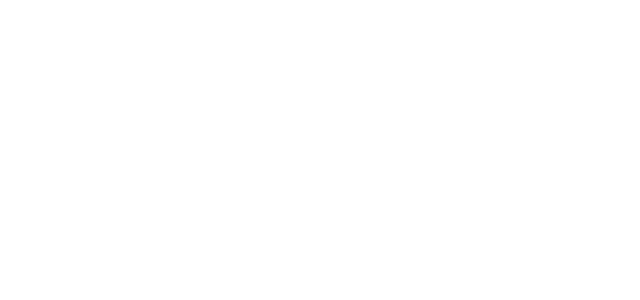
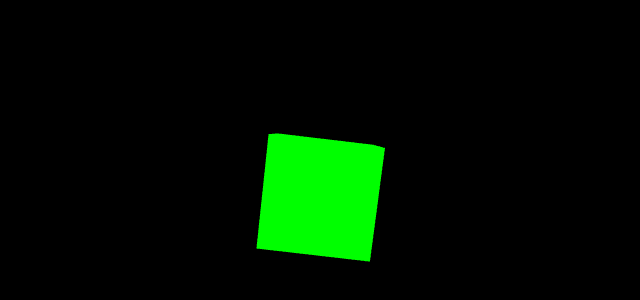
Before and after one commit to elishabhatti/learning-three.js, a React (Vite) app: page / in a window 1280 px wide. Shown: the part 208-508 px from the top of the page, without its empty margins (320-960 px from the left). Built offline with nearby package versions, Linux system fonts and the light colour scheme.

Commit message:
added view port height in three scene

```diff
--- a/src/components/ThreeScene.jsx
+++ b/src/components/ThreeScene.jsx
@@ -52,5 +52,5 @@ export default function ThreeScene() {
     };
   }, []);
 
-  return <div style={{ width: "100%", height: "100" }} ref={mountRef} />;
+  return <div style={{ width: "100%", height: "100vh" }} ref={mountRef} />;
 }
```
